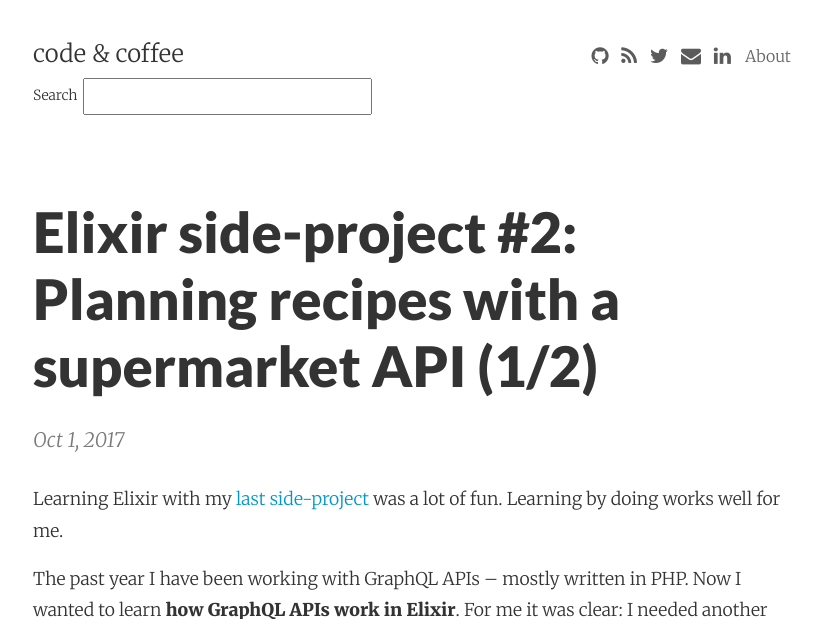
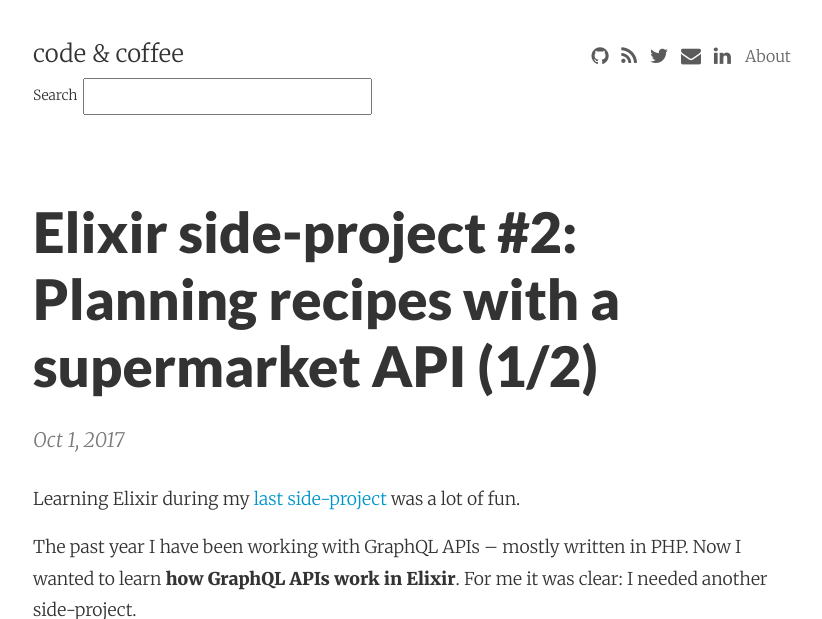
Before and after one commit to adri/adri.github.io, a Jekyll site: the page built from _posts/2017-10-01-learning-elixir-second-side-project-part1.md, in a window 1280 px wide and 900 px high, cut to the strip 0-619 px from the top of the window. Shown: the whole strip, without its empty margins (223-1045 px from the left). Built offline with Jekyll 4.4.1, drawn with Linux system fonts in a browser that asks for light colours; nearby versions of some CDN libraries; comment, search, counter and statistics services are not loaded.

Commit message:
Autocommit from wiki

```diff
--- a/_posts/2017-10-01-learning-elixir-second-side-project-part1.md
+++ b/_posts/2017-10-01-learning-elixir-second-side-project-part1.md
@@ -7,7 +7,7 @@ image: https://user-images.githubusercontent.com/133832/30913555-ede256ac-a390-1
 published: true
 ---
 
-Learning Elixir with my [last side-project](/post/learning-elixir-first-side-project) was a lot of fun. Learning by doing works well for me.
+Learning Elixir during my [last side-project](/post/learning-elixir-first-side-project) was a lot of fun.
 
 The past year I have been working with GraphQL APIs – mostly written in PHP.   Now I wanted to learn **how GraphQL APIs work in Elixir**. For me it was clear: I needed another side-project.
 
```
